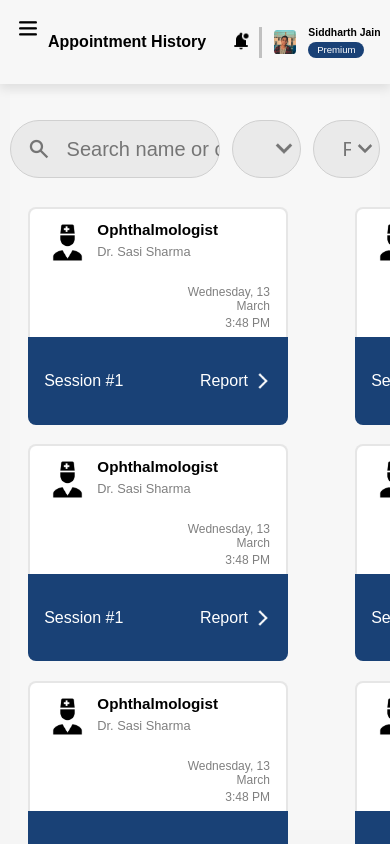
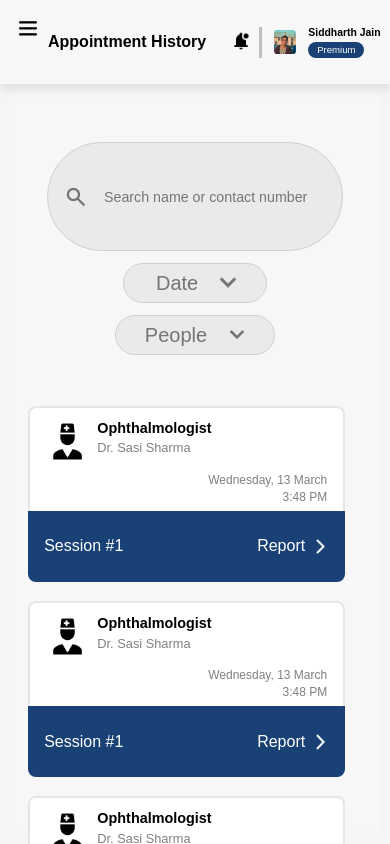
Before and after one commit to affangitty/JetSetMed, a React (Vite) app: page /appointment-history in a window 390 px wide. Built offline with nearby package versions, Linux system fonts and the light colour scheme.

Commit message:
fix: responsive

```diff
--- a/src/Components/AppointmentCard/AppointmentCard.css
+++ b/src/Components/AppointmentCard/AppointmentCard.css
@@ -1,5 +1,5 @@
 .AC{
-    height: 140rem;
+    height: 140vh;
     width: 33rem;
 }
 .acup{
@@ -83,3 +83,16 @@
     padding-bottom: 0.45rem;
 }
 }
+
+@media(max-width:425px){
+  .AC{
+    height: 11rem;
+  }
+  .acuright{
+    width: 50%;
+  }
+  .doctext h1{
+    margin-bottom: 0.05rem;
+    font-size: 0.9rem;
+  }
+}
--- a/src/Components/MedicalCard/MedicalCard.css
+++ b/src/Components/MedicalCard/MedicalCard.css
@@ -65,9 +65,25 @@
         width: 100%;
     }
     .mctop{
-        gap: 25rem;
+        gap: 50%;
     }
     .mclow{
-        gap: 28.5rem;
+        gap: 66.85%;
+        width: 100%;
     }
 }
+
+@media(max-width:425.1px){
+ .Mcard{
+    height: 14.5rem;
+ }
+ .mclow{
+    gap: 32.25%;
+ }
+}
+
+@media(max-width:320px){
+  .mclow{
+    gap: 0.85rem;
+  }
+}
--- a/src/Pages/AppointmentHistory/AppointmentHistory.css
+++ b/src/Pages/AppointmentHistory/AppointmentHistory.css
@@ -40,3 +40,13 @@
   gap: 0.75rem;
  }
 }
+
+@media(max-width:425px){
+  .AppointmentCards{
+    flex-direction: column;
+  }
+  .aph-top-bar{
+    flex-direction: column;
+    height: 42%;
+  }
+}
--- a/src/Pages/AppointmentHistory/AppointmentHistory.jsx
+++ b/src/Pages/AppointmentHistory/AppointmentHistory.jsx
@@ -1,8 +1,6 @@
 import React from "react";
 import "./AppointmentHistory.css";
 import AppointmentCard from "../../Components/AppointmentCard/AppointmentCard";
-import Sidebar from "../../Utilities/Sidebar/Sidebar";
-import Navbar from "../../Utilities/Navbar/Navbar";
 import SearchInput from "../../Utilities/SearchInput/SearchInput";
 import DateInput from "../../Utilities/DateInput/DateInput";
 import PeopleInput from "../../Utilities/PeopleInput/PeopleInput";
--- a/src/Pages/Dashboard/Dashboard.css
+++ b/src/Pages/Dashboard/Dashboard.css
@@ -36,3 +36,15 @@
   height: 100%;
 }
 }
+
+@media(max-width:425px){
+  .dash-left{
+    width: 100%;
+  }
+  .dashboard-main{
+    width: 103%;
+  }
+  .dash-right{
+    width: 100%;
+  }
+}
--- a/src/Pages/MedicalReports/MedicalReports.css
+++ b/src/Pages/MedicalReports/MedicalReports.css
@@ -28,3 +28,10 @@
   flex-direction: column;
 }
 }
+
+@media(max-width:425.1px){
+ .mr-top-bar{
+  flex-direction: column;
+  height: 25%;
+ }
+}
--- a/src/Pages/OurServices/OurServices.css
+++ b/src/Pages/OurServices/OurServices.css
@@ -49,3 +49,12 @@
   align-self: center;
 }
 }
+
+@media(max-width:425.1px){
+ .head{
+  font-size: 1.5rem;
+ }
+ .osup,.osdown{
+  width: 95%;
+ }
+}
--- a/src/Utilities/SearchInput/SearchInput.css
+++ b/src/Utilities/SearchInput/SearchInput.css
@@ -26,3 +26,13 @@
     width: 30rem;
   }
 }
+
+@media(max-width:426px){
+ .search{
+  width: 18.5rem;
+  height: 10rem;
+}
+.search input{
+  font-size: 0.89rem;
+}
+}
--- a/src/Utilities/UploadButton/UploadButton.css
+++ b/src/Utilities/UploadButton/UploadButton.css
@@ -16,3 +16,9 @@
   height: 1.1rem;
   margin-right: 10px;
 }
+
+@media(max-width:425.1px){
+ .upload-btn{
+  height: 10rem;
+ }
+}
```
